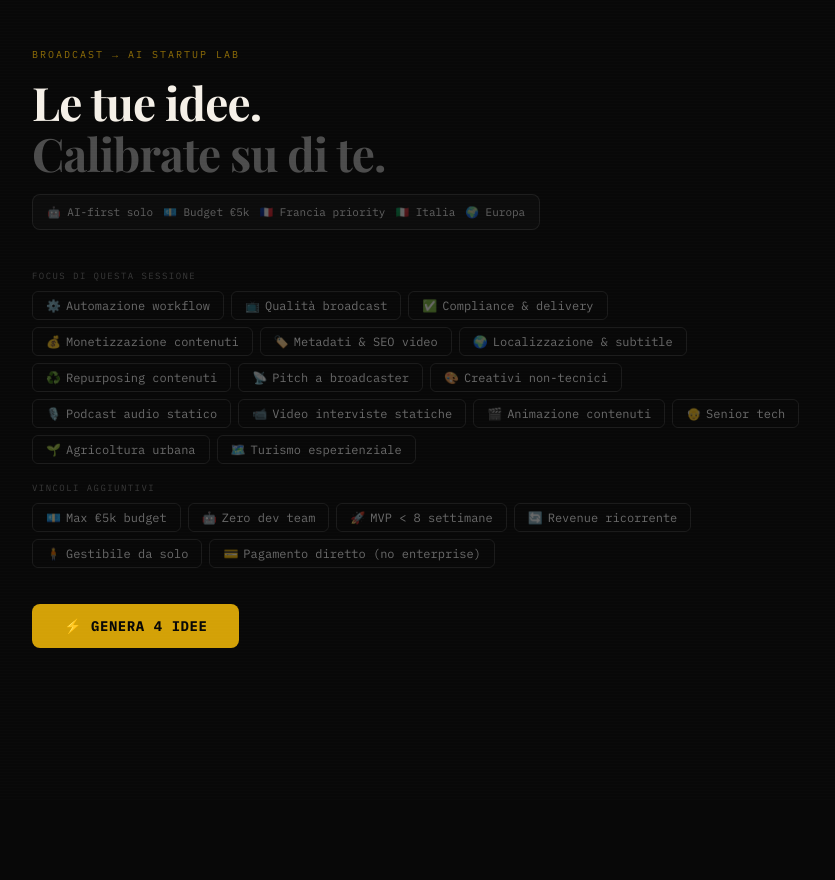
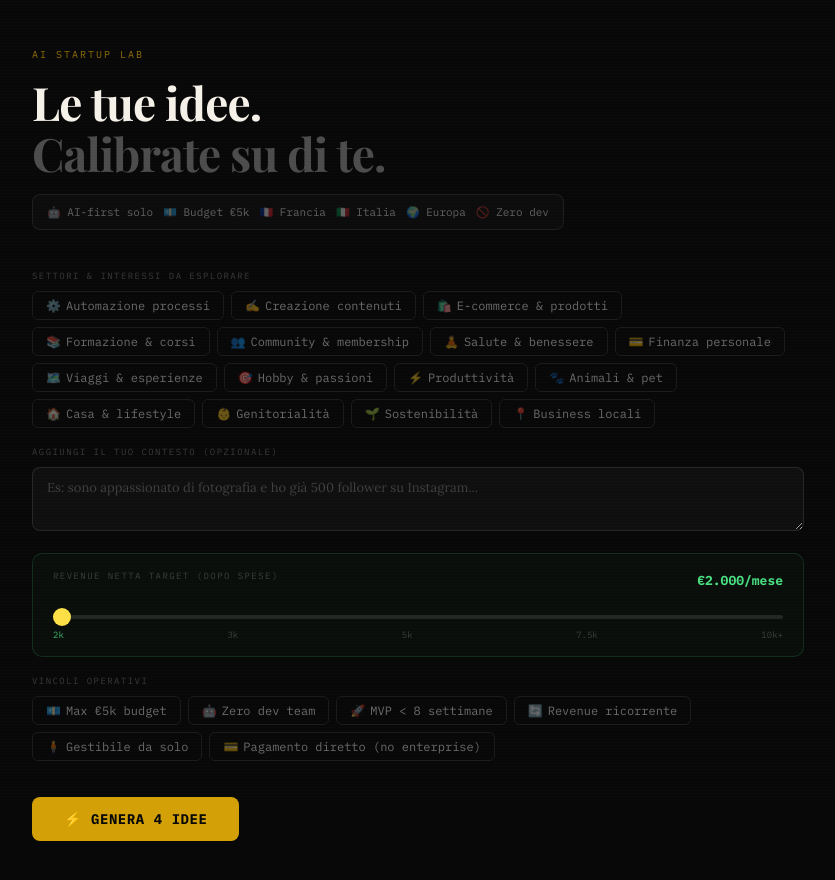
Before and after one commit to GiordanoAskida/startup-lab, a Next.js app: page / in a window 1280 px wide. Shown: the top 880 px of the page, without its empty margins (222-1057 px from the left). Before the commit the page ends 800 px from the top, so only its background shows below. Built offline with nearby package versions, Linux system fonts and the light colour scheme.

Commit message:
Update page.jsx

```diff
--- a/app/page.jsx
+++ b/app/page.jsx
@@ -2,21 +2,21 @@
 import { useState, useCallback, useRef, useEffect } from "react";
 
 const FOCUS_AREAS = [
-  { id: "workflow", label: "Automazione workflow", icon: "⚙️" },
-  { id: "quality", label: "Qualità broadcast", icon: "📺" },
-  { id: "compliance", label: "Compliance & delivery", icon: "✅" },
-  { id: "monetization", label: "Monetizzazione contenuti", icon: "💰" },
-  { id: "metadata", label: "Metadati & SEO video", icon: "🏷️" },
-  { id: "localization", label: "Localizzazione & subtitle", icon: "🌍" },
-  { id: "repurpose", label: "Repurposing contenuti", icon: "♻️" },
-  { id: "pitching", label: "Pitch a broadcaster", icon: "📡" },
-  { id: "nontecnici", label: "Creativi non-tecnici", icon: "🎨" },
-  { id: "podcastaudio", label: "Podcast audio statico", icon: "🎙️" },
-  { id: "videointerviste", label: "Video interviste statiche", icon: "📹" },
-  { id: "animazione", label: "Animazione contenuti", icon: "🎬" },
-  { id: "seniortech", label: "Senior tech", icon: "👴" },
-  { id: "agriurbana", label: "Agricoltura urbana", icon: "🌱" },
-  { id: "turismo", label: "Turismo esperienziale", icon: "🗺️" },
+  { id: "automazione", label: "Automazione processi", icon: "⚙️" },
+  { id: "contenuti", label: "Creazione contenuti", icon: "✍️" },
+  { id: "ecommerce", label: "E-commerce & prodotti", icon: "🛍️" },
+  { id: "formazione", label: "Formazione & corsi", icon: "📚" },
+  { id: "community", label: "Community & membership", icon: "👥" },
+  { id: "salute", label: "Salute & benessere", icon: "🧘" },
+  { id: "finanza", label: "Finanza personale", icon: "💳" },
+  { id: "viaggi", label: "Viaggi & esperienze", icon: "🗺️" },
+  { id: "hobby", label: "Hobby & passioni", icon: "🎯" },
+  { id: "produttivita", label: "Produttività", icon: "⚡" },
+  { id: "animali", label: "Animali & pet", icon: "🐾" },
+  { id: "casa", label: "Casa & lifestyle", icon: "🏠" },
+  { id: "genitorialita", label: "Genitorialità", icon: "👶" },
+  { id: "sostenibilita", label: "Sostenibilità", icon: "🌱" },
+  { id: "locale", label: "Business locali", icon: "📍" },
 ];
 
 const CONSTRAINTS = [
@@ -28,11 +28,13 @@ const CONSTRAINTS = [
   { id: "b2c", label: "Pagamento diretto (no enterprise)", icon: "💳" },
 ];
 
+const REVENUE_STEPS = [2000, 3000, 5000, 7500, 10000];
+
 function parseIdeas(text) {
   const blocks = text.split(/(?=IDEA\s*\d)/i).filter(b => b.trim().length > 20);
   return blocks.map((block, i) => {
     const get = (label) => {
-      const re = new RegExp(`${label}[:\\s]+(.+?)(?=\\n[A-ZÀÈÌÒÙ][a-zA-Zàèìòù]+:|IDEA \\d|$)`, "is");
+      const re = new RegExp(`${label}[:\\s]+(.+?)(?=\\n[A-ZÀÈÌÒÙ][a-zA-Zàèìòù_]+[:\\s]|IDEA \\d|$)`, "is");
       const m = block.match(re);
       return m ? m[1].trim() : null;
     };
@@ -50,6 +52,9 @@ function parseIdeas(text) {
       mvp: get("MVP"),
       trend: get("Trend"),
       gap: get("Gap"),
+      strumenti: get("Strumenti"),
+      autonomia_ai: get("Autonomia_AI"),
+      come_partire: get("Come_Partire"),
     };
   });
 }
@@ -165,7 +170,7 @@ function IdeaChat({ idea }) {
           value={input}
           onChange={e => setInput(e.target.value)}
           onKeyDown={e => e.key === "Enter" && !e.shiftKey && send()}
-          placeholder="Es: c'è un'incongruenza nel revenue model..."
+          placeholder="Es: come trovo i primi clienti?"
           disabled={streaming}
           style={{
             flex: 1, padding: "10px 14px", borderRadius: "8px",
@@ -220,11 +225,14 @@ function IdeaCard({ idea, starred, onStar, onExpand, expanding, expansion, onRem
           <Field label="⚙️ Soluzione AI" value={idea.soluzione} accent="rgba(99,202,183,0.7)" />
           <Field label="👤 Cliente & pagamento" value={idea.cliente} accent="rgba(234,179,8,0.7)" />
           <Field label="💰 Revenue model" value={idea.revenue} accent="rgba(74,222,128,0.7)" />
-          <Field label="🏆 Perché tu (moat)" value={idea.moat} accent="rgba(168,85,247,0.7)" />
+          <Field label="🏆 Vantaggio competitivo" value={idea.moat} accent="rgba(168,85,247,0.7)" />
           <Field label="⚠️ Rischio principale" value={idea.rischio} accent="rgba(251,146,60,0.7)" />
           <Field label="🛠️ MVP settimane 1-4" value={idea.mvp} accent="rgba(99,102,241,0.7)" />
           <Field label="📈 Trend di mercato" value={idea.trend} accent="rgba(34,197,94,0.7)" />
-          <Field label="🎯 Gap — perché è diverso da ciò che esiste" value={idea.gap} accent="rgba(56,189,248,0.7)" />
+          <Field label="🎯 Gap vs competitor" value={idea.gap} accent="rgba(56,189,248,0.7)" />
+          <Field label="🤖 Tool AI & no-code necessari" value={idea.strumenti} accent="rgba(99,202,183,0.7)" />
+          <Field label="📊 Autonomia AI vs manuale" value={idea.autonomia_ai} accent="rgba(234,179,8,0.7)" />
+          <Field label="🚀 Come partire (senza dev)" value={idea.come_partire} accent="rgba(168,85,247,0.7)" />
           {expansion !== undefined && (
             <div style={{ marginTop: "20px", padding: "16px", borderRadius: "8px", background: "rgba(255,255,255,0.03)", border: "1px solid rgba(255,255,255,0.06)" }}>
               <div style={{ fontSize: "9px", fontFamily: "'IBM Plex Mono', monospace", color: "rgba(99,202,183,0.6)", letterSpacing: "0.14em", marginBottom: "10px" }}>DEEP DIVE</div>
@@ -247,6 +255,8 @@ const FilterLabel = ({ children }) => (
 export default function Home() {
   const [selFocus, setSelFocus] = useState([]);
   const [selConstraints, setSelConstraints] = useState([]);
+  const [customFocus, setCustomFocus] = useState("");
+  const [revenueTarget, setRevenueTarget] = useState(2000);
   const [ideas, setIdeas] = useState([]);
   const [starred, setStarred] = useState([]);
   const [savedShortlist, setSavedShortlist] = useState([]);
@@ -259,7 +269,6 @@ export default function Home() {
   const [phase, setPhase] = useState("idle");
   const [shortlistOpen, setShortlistOpen] = useState(true);
 
-  // Load shortlist from localStorage on mount
   useEffect(() => {
     try {
       const saved = localStorage.getItem("startup-lab-shortlist");
@@ -267,7 +276,6 @@ export default function Home() {
     } catch {}
   }, []);
 
-  // Save shortlist to localStorage whenever it changes
   const saveToShortlist = (idea) => {
     setSavedShortlist(prev => {
       const already = prev.find(i => i.title === idea.title);
@@ -313,7 +321,12 @@ export default function Home() {
     let full = "";
     try {
       await streamFromRoute("/api/generate",
-        { focusAreas: selFocus.map(id => FOCUS_AREAS.find(f => f.id === id)?.label), constraints: selConstraints.map(id => CONSTRAINTS.find(c => c.id === id)?.label) },
+        {
+          focusAreas: selFocus.map(id => FOCUS_AREAS.find(f => f.id === id)?.label),
+          constraints: selConstraints.map(id => CONSTRAINTS.find(c => c.id === id)?.label),
+          customFocus: customFocus.trim(),
+          revenueTarget,
+        },
         chunk => { full += chunk; setStreamPreview(full.slice(-300)); }
       );
       setIdeas(parseIdeas(full));
@@ -322,7 +335,7 @@ export default function Home() {
       setIdeas([{ id: "err", title: "Errore", tagline: e.message }]);
       setPhase("idle");
     } finally { setLoading(false); }
-  }, [selFocus, selConstraints, loading]);
+  }, [selFocus, selConstraints, customFocus, revenueTarget, loading]);
 
   const expand = useCallback(async (ideaId) => {
     if (expandingId) return;
@@ -347,6 +360,9 @@ export default function Home() {
     } finally { setAnalyzingShortlist(false); }
   }, [savedShortlist, analyzingShortlist]);
 
+  const revenueLabel = revenueTarget >= 10000 ? "€10.000+/mese" : `€${revenueTarget.toLocaleString("it-IT")}/mese`;
+  const sliderIndex = REVENUE_STEPS.indexOf(revenueTarget);
+
   return (
     <div style={{ minHeight: "100vh", background: "#080808", color: "#f5f0e8", fontFamily: "'Lora', Georgia, serif" }}>
       <style>{`
@@ -355,6 +371,10 @@ export default function Home() {
         @keyframes fadeIn { from{opacity:0;transform:translateY(8px)} to{opacity:1;transform:translateY(0)} }
         * { box-sizing: border-box; margin:0; padding:0; }
         input::placeholder { color: rgba(255,255,255,0.2); }
+        textarea::placeholder { color: rgba(255,255,255,0.2); }
+        input[type=range] { -webkit-appearance: none; appearance: none; width: 100%; height: 4px; background: rgba(255,255,255,0.1); border-radius: 2px; outline: none; cursor: pointer; }
+        input[type=range]::-webkit-slider-thumb { -webkit-appearance: none; width: 18px; height: 18px; border-radius: 50%; background: #fde047; cursor: pointer; }
+        input[type=range]::-moz-range-thumb { width: 18px; height: 18px; border-radius: 50%; background: #fde047; cursor: pointer; border: none; }
       `}</style>
       <div style={{ position: "fixed", inset: 0, pointerEvents: "none", backgroundImage: "repeating-linear-gradient(0deg, rgba(255,255,255,0.012) 0px, rgba(255,255,255,0.012) 1px, transparent 1px, transparent 3px)" }} />
 
@@ -362,12 +382,12 @@ export default function Home() {
 
         {/* Header */}
         <div style={{ marginBottom: "40px" }}>
-          <div style={{ fontFamily: "'IBM Plex Mono', monospace", fontSize: "10px", color: "rgba(234,179,8,0.6)", letterSpacing: "0.2em", marginBottom: "16px" }}>BROADCAST → AI STARTUP LAB</div>
+          <div style={{ fontFamily: "'IBM Plex Mono', monospace", fontSize: "10px", color: "rgba(234,179,8,0.6)", letterSpacing: "0.2em", marginBottom: "16px" }}>AI STARTUP LAB</div>
           <h1 style={{ marginBottom: "16px", fontFamily: "'Playfair Display', serif", fontSize: "clamp(30px, 5vw, 46px)", fontWeight: 700, lineHeight: "1.1", color: "#f5f0e8", letterSpacing: "-0.02em" }}>
             Le tue idee.<br /><span style={{ color: "rgba(255,255,255,0.28)" }}>Calibrate su di te.</span>
           </h1>
           <div style={{ display: "flex", flexWrap: "wrap", gap: "10px", padding: "10px 14px", borderRadius: "8px", border: "1px solid rgba(255,255,255,0.07)", background: "rgba(255,255,255,0.02)", width: "fit-content" }}>
-            {["🤖 AI-first solo", "💶 Budget €5k", "🇫🇷 Francia priority", "🇮🇹 Italia", "🌍 Europa"].map(t => (
+            {["🤖 AI-first solo", "💶 Budget €5k", "🇫🇷 Francia", "🇮🇹 Italia", "🌍 Europa", "🚫 Zero dev"].map(t => (
               <span key={t} style={{ fontSize: "11px", fontFamily: "'IBM Plex Mono', monospace", color: "rgba(255,255,255,0.35)" }}>{t}</span>
             ))}
           </div>
@@ -401,7 +421,6 @@ export default function Home() {
                 <span style={{ color: "rgba(255,255,255,0.2)", fontSize: "12px", transform: shortlistOpen ? "rotate(180deg)" : "none", transition: "transform 0.2s", display: "inline-block" }}>▾</span>
               </div>
             </div>
-
             {shortlistOpen && (
               <div style={{ padding: "16px 20px", display: "flex", flexDirection: "column", gap: "10px" }}>
                 {savedShortlist.map(idea => (
@@ -424,11 +443,52 @@ export default function Home() {
 
         {/* Filters */}
         <div style={{ marginBottom: "36px" }}>
-          <FilterLabel>Focus di questa sessione</FilterLabel>
+          <FilterLabel>Settori & interessi da esplorare</FilterLabel>
           <div style={{ display: "flex", flexWrap: "wrap", gap: "7px", marginBottom: "18px" }}>
             {FOCUS_AREAS.map(f => <Tag key={f.id} item={f} selected={selFocus.includes(f.id)} onClick={id => toggle(selFocus, setSelFocus, id)} />)}
           </div>
-          <FilterLabel>Vincoli aggiuntivi</FilterLabel>
+
+          {/* Campo libero */}
+          <div style={{ marginBottom: "18px" }}>
+            <FilterLabel>Aggiungi il tuo contesto (opzionale)</FilterLabel>
+            <textarea
+              value={customFocus}
+              onChange={e => setCustomFocus(e.target.value)}
+              placeholder="Es: sono appassionato di fotografia e ho già 500 follower su Instagram..."
+              rows={2}
+              style={{
+                width: "100%", padding: "10px 14px", borderRadius: "8px",
+                border: "1px solid rgba(255,255,255,0.1)", background: "rgba(255,255,255,0.03)",
+                color: "#f5f0e8", fontSize: "13px", fontFamily: "'Lora', serif",
+                outline: "none", resize: "vertical", lineHeight: "1.6",
+              }}
+            />
+          </div>
+
+          {/* Revenue slider */}
+          <div style={{ marginBottom: "18px", padding: "16px 20px", borderRadius: "10px", border: "1px solid rgba(74,222,128,0.15)", background: "rgba(74,222,128,0.03)" }}>
+            <div style={{ display: "flex", justifyContent: "space-between", alignItems: "center", marginBottom: "12px" }}>
+              <FilterLabel>Revenue netta target (dopo spese)</FilterLabel>
+              <span style={{ fontSize: "13px", fontFamily: "'IBM Plex Mono', monospace", color: "#4ade80", fontWeight: 700 }}>{revenueLabel}</span>
+            </div>
+            <input
+              type="range"
+              min={0}
+              max={REVENUE_STEPS.length - 1}
+              step={1}
+              value={sliderIndex === -1 ? 0 : sliderIndex}
+              onChange={e => setRevenueTarget(REVENUE_STEPS[parseInt(e.target.value)])}
+            />
+            <div style={{ display: "flex", justifyContent: "space-between", marginTop: "6px" }}>
+              {REVENUE_STEPS.map(s => (
+                <span key={s} style={{ fontSize: "9px", fontFamily: "'IBM Plex Mono', monospace", color: revenueTarget === s ? "rgba(74,222,128,0.8)" : "rgba(255,255,255,0.2)" }}>
+                  {s >= 10000 ? "10k+" : `${s/1000}k`}
+                </span>
+              ))}
+            </div>
+          </div>
+
+          <FilterLabel>Vincoli operativi</FilterLabel>
           <div style={{ display: "flex", flexWrap: "wrap", gap: "7px" }}>
             {CONSTRAINTS.map(c => <Tag key={c.id} item={c} selected={selConstraints.includes(c.id)} onClick={id => toggle(selConstraints, setSelConstraints, id)} />)}
           </div>
```
